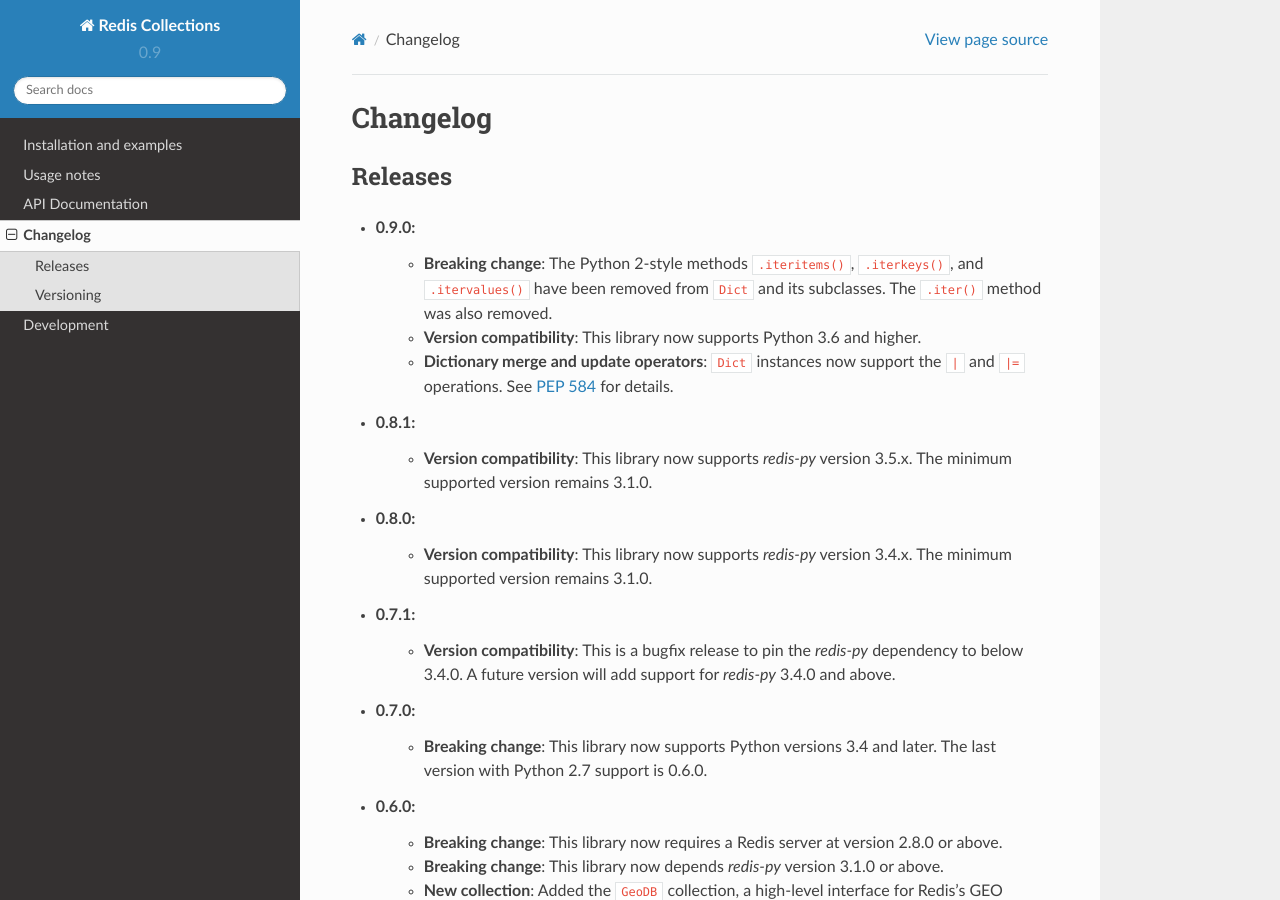
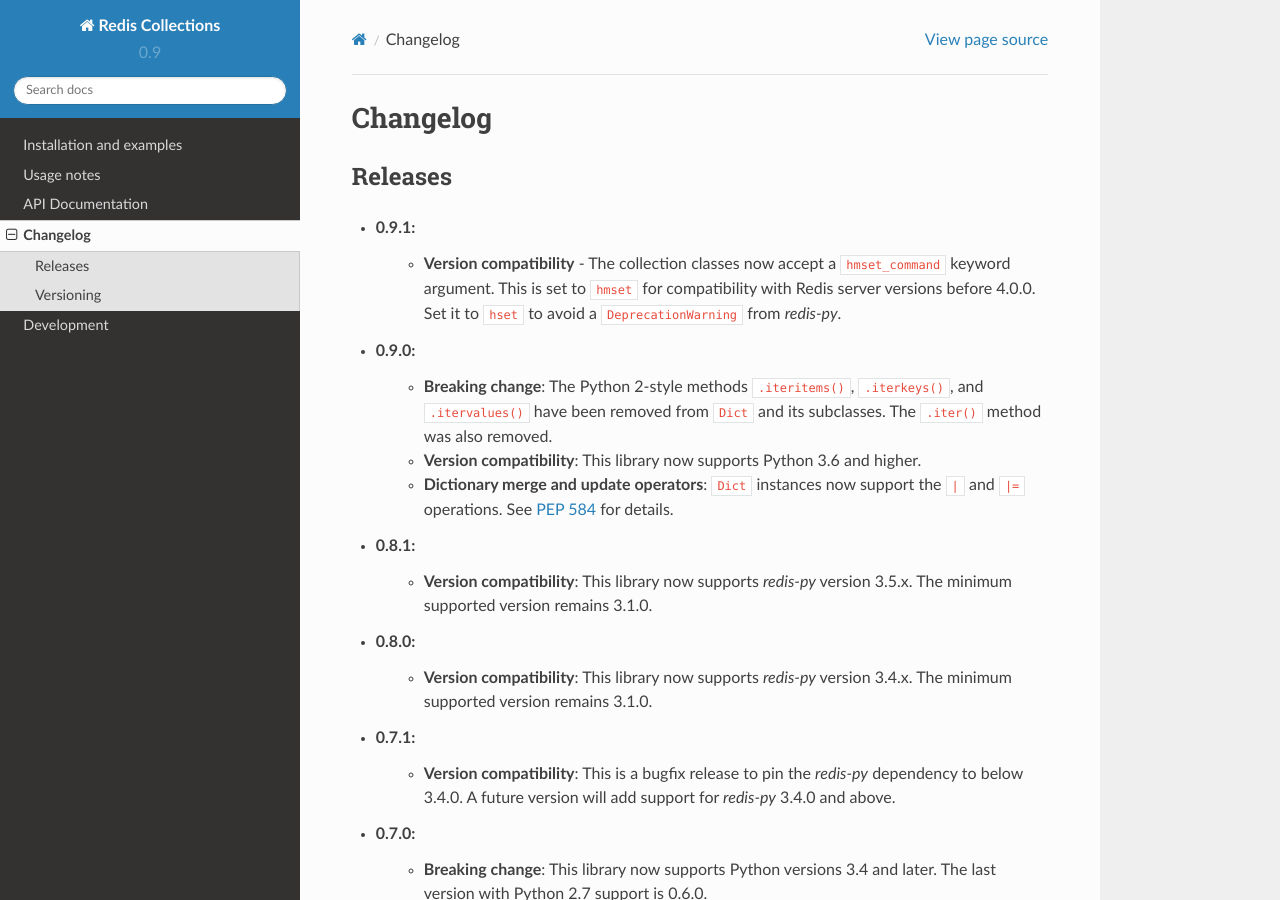
Before and after one commit to redis-collections/redis-collections, a Sphinx documentation site: the page built from docs/changelog.rst, in a window 1280 px wide and 900 px high. Built offline with Sphinx 7.4.7 and the Read the Docs theme 2.0.0, drawn with Linux system fonts in a browser that asks for light colours; some of the changed text lies outside the part shown.

Commit message:
Notes for version 0.9.1

```diff
--- a/docs/changelog.rst
+++ b/docs/changelog.rst
@@ -6,6 +6,8 @@ Changelog
 Releases
 --------
 
+- 0.9.1:
+    - **Version compatibility** - The collection classes now accept a ``hmset_command`` keyword argument. This is set to ``hmset`` for compatibility with Redis server versions before 4.0.0. Set it to ``hset`` to avoid a ``DeprecationWarning`` from `redis-py`.
 - 0.9.0:
     - **Breaking change**: The Python 2-style methods ``.iteritems()``, ``.iterkeys()``, and ``.itervalues()`` have been removed from ``Dict`` and its subclasses. The ``.iter()`` method was also removed.
     - **Version compatibility**: This library now supports Python 3.6 and higher.
--- a/redis_collections/__init__.py
+++ b/redis_collections/__init__.py
@@ -1,5 +1,5 @@
 __title__ = 'redis-collections'
-__version__ = '0.9.0'
+__version__ = '0.9.1'
 __author__ = 'Honza Javorek'
 __license__ = 'ISC'
 __copyright__ = 'Copyright 2013-? Honza Javorek'
```
